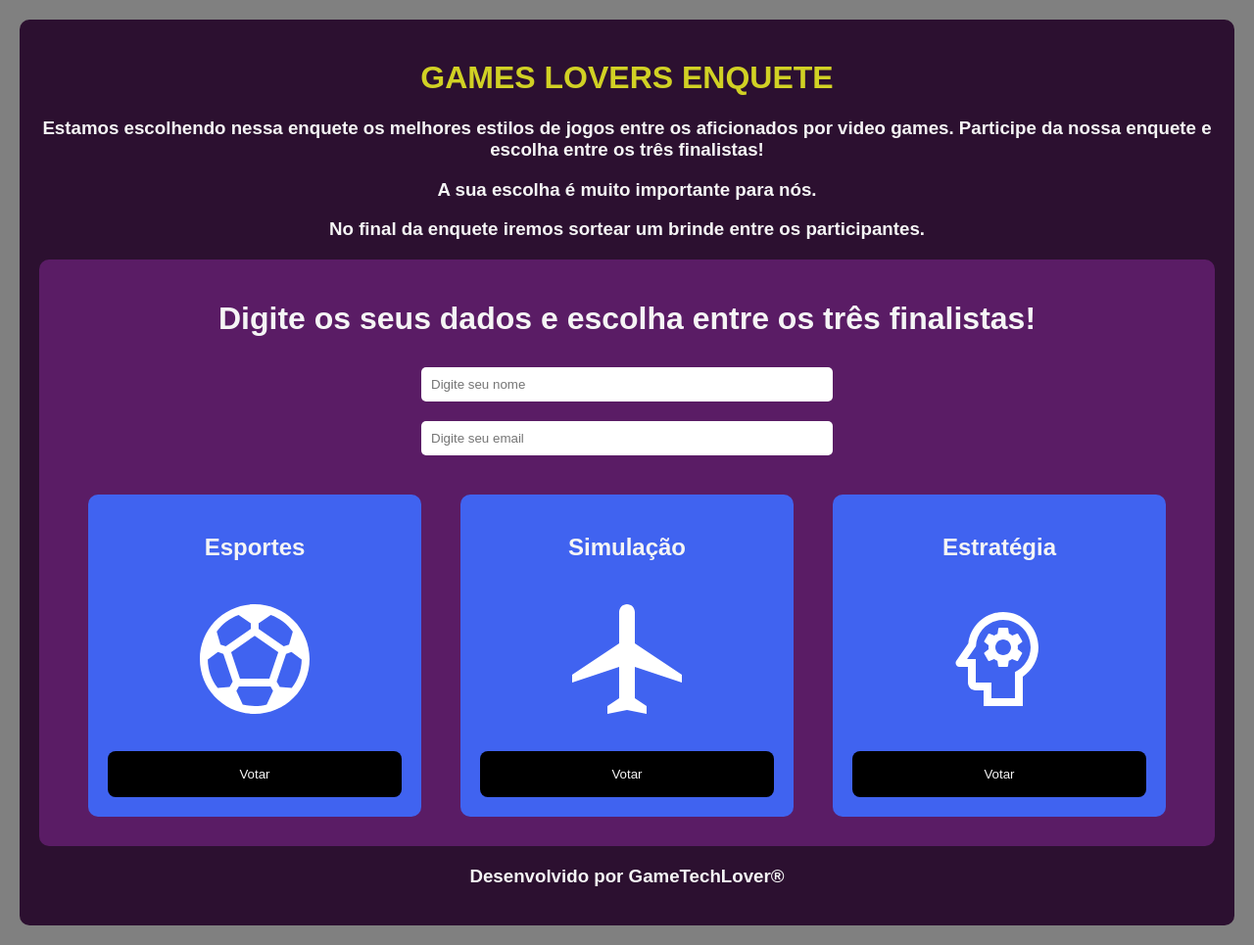
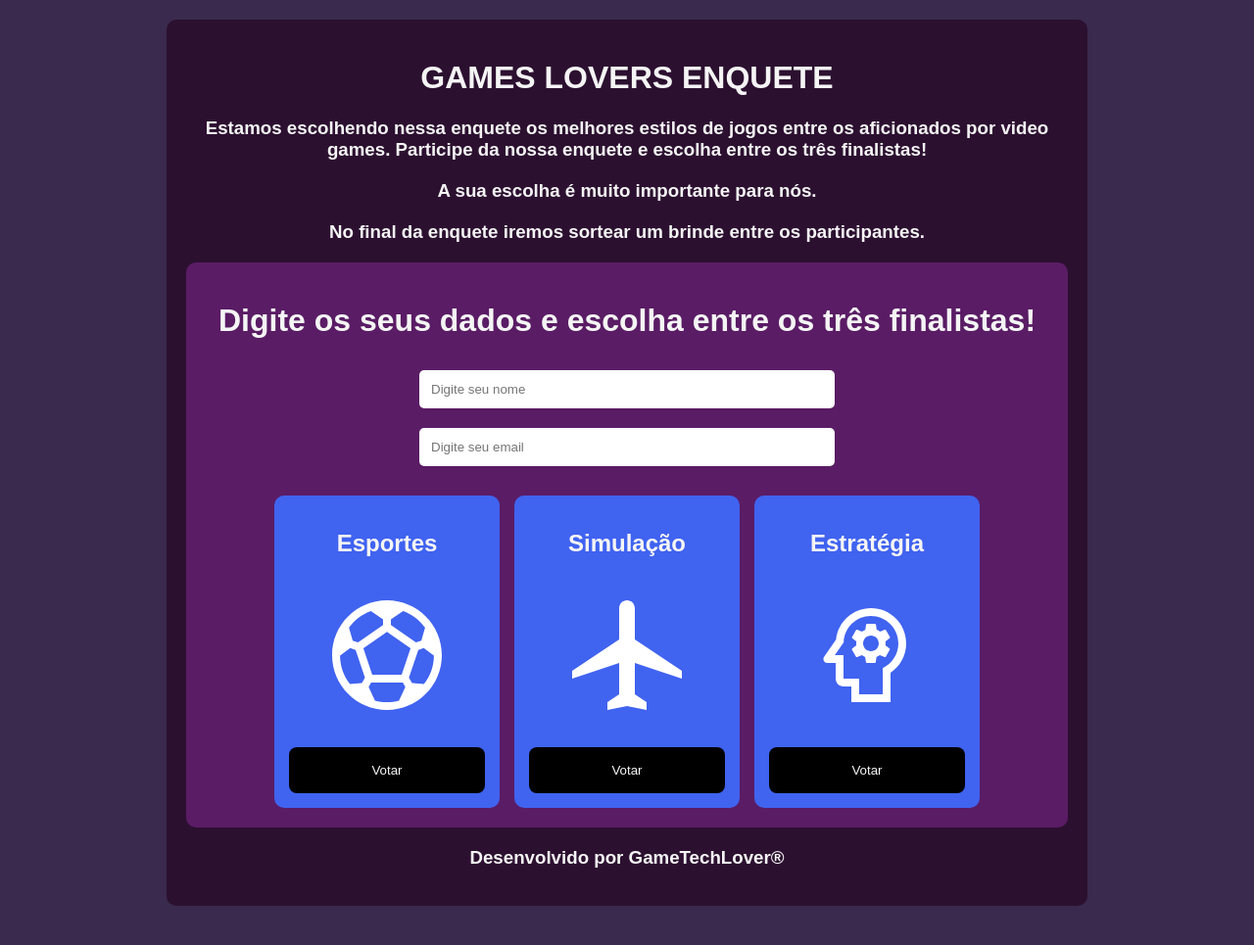
Before and after one commit to clararicioni/bootcampdev-proj2mod1, a plain HTML site: page index.html in a window 1280 px wide. Shown: the whole page at 98% size. Drawn offline with Linux system fonts and the light colour scheme.

Commit message:
fix: largura do conteiner; fix: cards

```diff
--- a/style.css
+++ b/style.css
@@ -1,27 +1,23 @@
 body {
-    background-color: grey;
+    background-color: #3a2a4d;
     font-family: Arial, sans-serif;
     margin: 0;
     padding: 0;
     user-select: none;
+    display: flex;
+    justify-content: center;
+    align-items: center;
+    min-height: 100vh;
 }
 
 .container {
     background-color: #2C1030;
     color: whitesmoke;
     padding: 20px;
-    margin: 20px;
+    margin: 20px auto;
     border-radius: 10px;
-}
-
-span h1 {
-    color: rgb(209, 209, 36);
-}
-
-.cabecalho {
-    display: block;
+    max-width: 900px;
     text-align: center;
-    margin-bottom: 20px;
 }
 
 .box {
@@ -44,7 +40,7 @@ input {
     outline: none;
     width: 80%;
     max-width: 400px;
-    padding: 10px;
+    padding: 12px;
     margin: 10px 0;
     border-radius: 5px;
     border: none;
@@ -54,17 +50,19 @@ input {
     display: flex;
     justify-content: center;
     flex-wrap: wrap;
-    gap: 20px;
+    gap: 15px;
+    max-width: 900px;
+    margin: 0 auto;
 }
 
 section {
     background-color: #4063F0;
-    padding: 20px;
-    margin: 10px;
+    padding: 15px;
     border-radius: 10px;
     text-align: center;
-    width: 100%;
-    max-width: 300px;
+    width: 20%;
+    min-width: 200px;
+    max-width: 250px;
 }
 
 button {
@@ -85,6 +83,7 @@ button:hover {
 
 h3 {
     text-align: center;
+    margin-top: 20px;
 }
 
 @media (max-width: 768px) {
@@ -97,3 +96,14 @@ h3 {
         width: 90%;
     }
 }
+
+@media (max-width: 450px) {
+    .opcoes {
+        flex-direction: column;
+        align-items: center;
+    }
+
+    section {
+        width: 100%;
+    }
+}
```
